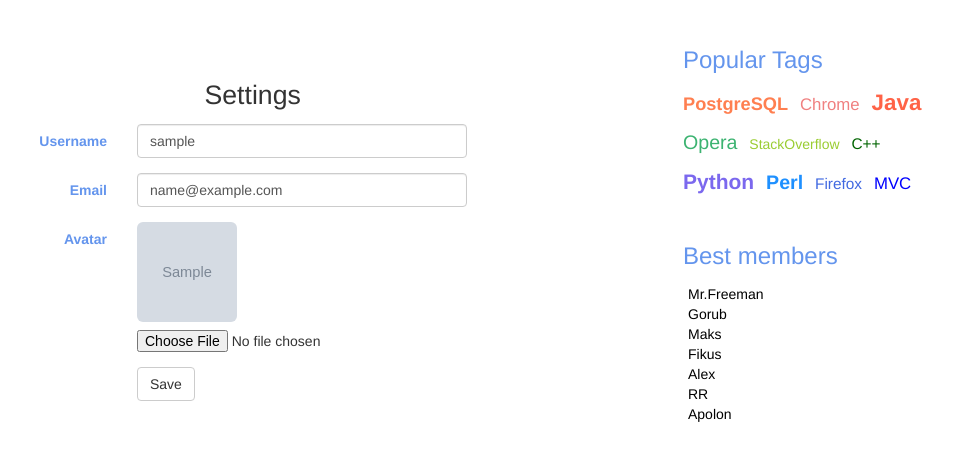
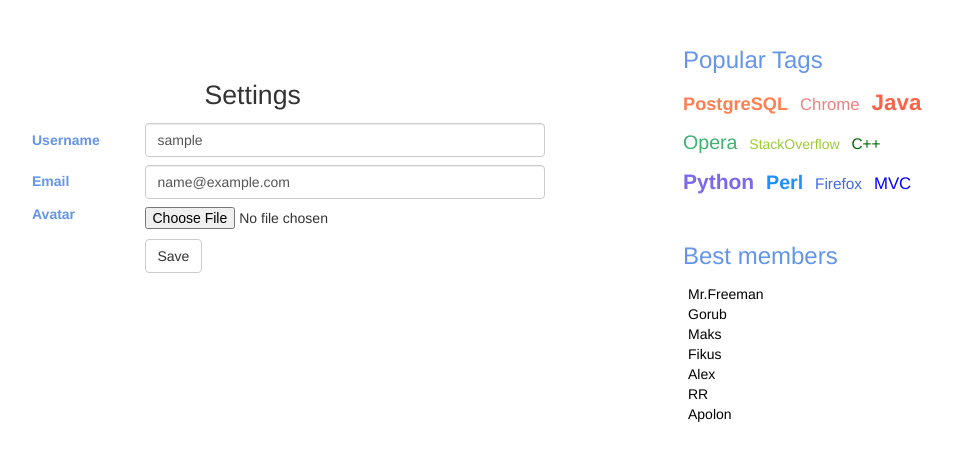
Before and after one commit to Meganster/Homework-RIP, a Django app: page /settings in a window 1280 px wide. Shown: the part 59-520 px from the top of the page, without its empty margins (203-1156 px from the left). Run offline with Django 3.2, Linux system fonts and the light colour scheme; a user stored in the database is signed in; tables that the repository leaves empty hold one stand-in row (values such as "Sample post"); grey boxes marked "Sample" are stand-in pictures; some libraries are stand-ins or nearby versions.

Commit message:
Update login and reg

```diff
--- a/ask_app/forms.py
+++ b/ask_app/forms.py
@@ -199,17 +199,20 @@ class ProfileForm(forms.Form):
 
     def clean_username(self):
         username = self.cleaned_data["username"]
-        users_with_username = UserProfile.objects.filter(username=username)
-        if len(users_with_username) > 0 and self.profile_edited.username != username:
+        users_with_this_username = UserProfile.objects.filter(username=username)
+        if len(users_with_this_username) > 0 and self.profile_edited.username != username:
             self.add_error(None, "User with username " + username + " already exists")
             self.cleaned_data["username"] = self.profile_edited.username
-            print(self.cleaned_data["username"])
-            return self.cleaned_data
+        return self.cleaned_data["username"]
+        #return self.username  # if username is using by other user
 
     def clean_email(self):
         email = self.cleaned_data["email"]
-        users_with_email = UserProfile.objects.filter(email=email)
-        if len(users_with_email) > 0 and self.profile_edited.email != email:
+        users_with_this_email = UserProfile.objects.filter(email=email)
+        if len(users_with_this_email) > 0 and self.profile_edited.email != email:
             # it means that there is some other user with selected email
             self.add_error(None, "User with email " + email + " already exists")
             return self.profile_edited.email
+        else:
+            return self.cleaned_data["email"]
+        #return self.email  # if email is using by other user
--- a/ask_app/views.py
+++ b/ask_app/views.py
@@ -2,7 +2,7 @@
 from django.http import HttpRequest, HttpResponse
 from django.shortcuts import render
 from django.core.paginator import Paginator, EmptyPage, PageNotAnInteger
-from django.contrib.auth import authenticate, login, logout
+from django.contrib.auth import authenticate, login as l_in, logout as l_out
 from django.http import HttpResponseRedirect
 from django.http.response import Http404, JsonResponse
 from django.contrib.auth.decorators import login_required
@@ -73,6 +73,7 @@ def paginate(objects_list, request, page_objects_num=20):
 def _get_user_context(request, context):
     if request.user.is_authenticated():
         context['user_logged_in'] = True
+        #context['user'] = UserProfile.objects.get_or_create(username=request.user.username)
         context['user'] = UserProfile.objects.get(username=request.user.username)
     else:
         context['user_logged_in'] = False
@@ -80,7 +81,7 @@ def _get_user_context(request, context):
 
 
 def login(request):
-    if request.user.is_authenticated:
+    if request.user.is_authenticated():
         context = {}
         context = _get_user_context(request, context)
         return render(request, 'index.html', context)
@@ -93,9 +94,9 @@ def login(request):
         if form.is_valid():
             username = form.cleaned_data["username"]
             password = form.cleaned_data["password"]
-            user = authenticate(request=request, username=username, password=password) # try auth
-            if user is not None:  # if auth is success
-                login(request, user)  # start session
+            user_auth = authenticate(username=username, password=password)  # try auth
+            if user_auth is not None:  # if auth is success
+                l_in(request, user_auth)  # start session
                 return HttpResponseRedirect("/success")
             else:  # else, auth gone wrong
                 form.add_error(None, "Username or password is incorrect")
@@ -104,7 +105,7 @@ def login(request):
 
 
 def registration(request):
-    if request.user.is_authenticated:
+    if request.user.is_authenticated():
         context = {}
         context = _get_user_context(request, context)
         return render(request, 'index.html', context)
@@ -114,23 +115,24 @@ def registration(request):
         register_form = RegisterForm(request.POST, request.FILES)
         if register_form.is_valid():
             new_profile = register_form.save()
-            login(request, new_profile)
+            l_in(request, new_profile)
             return HttpResponseRedirect("/success")
     return render(request, 'registration.html', {'form': register_form})
 
 
 def success(request):
-    context = _get_user_context(request)
+    context = {}
+    context = _get_user_context(request, context)
     if request.user.is_authenticated():
         context['success'] = True
         return render(request, 'success.html', context)
     else:
         return render(request, 'success.html', {"success": False})
 
-
+@login_required()
 def logout(request):
     if request.user.is_authenticated():
-        logout(request)
+        l_out(request)
         return HttpResponseRedirect('/')
     else:
         return HttpResponseRedirect('/')
@@ -143,7 +145,9 @@ def logout(request):
 @login_required()
 def settings(request):
     user = request.user
-    _profile = UserProfile.objects.filter(id=user.id).last()
+    _profile = UserProfile.objects.filter(user_ptr_id=user.id).last()
+    print("=====================")
+    print(user.id)
 
     if request.POST:
         form = ProfileForm(request.POST, request.FILES, _profile)
--- a/ask_vanyashkin/settings.py
+++ b/ask_vanyashkin/settings.py
@@ -59,6 +59,7 @@ TEMPLATES = [
              'APP_DIRS': True,
              'OPTIONS': {
              'context_processors': [
+                                    'django.template.context_processors.media',
                                     'django.template.context_processors.debug',
                                     'django.template.context_processors.request',
                                     'django.contrib.auth.context_processors.auth',
--- a/templates/login.html
+++ b/templates/login.html
@@ -13,9 +13,9 @@
     <form method="POST">
         {% csrf_token %}
         <div class="content">
-            {% if errors %}
+            {% if form.non_field_errors  %}
                 <div class="form-group">
-                    {% for error in errors %}
+                    {% for error in form.non_field_errors %}
                         <div class="error">
                             {{ error }}
                         </div>
--- a/templates/nav-with-login.html
+++ b/templates/nav-with-login.html
@@ -26,7 +26,7 @@
     <ul class="nav navbar-nav pull-right">
         <li><a href="{% url 'ask' %}" class="ask" style="color: cornflowerblue">ASK</a></li>
         {% load static %}
-        <li><img src="uploads/{{ user.avatar }}" alt="user_avatar" height="40" width="40" class="img-rounded avatar"></li>
+        <li><img src="{{ MEDIA_URL }}/{{ user.avatar }}" alt="user_avatar" height="40" width="40" class="img-rounded avatar"></li>
 
         <li class="dropdown">
             <a href=""
--- a/templates/question.html
+++ b/templates/question.html
@@ -90,13 +90,14 @@
         </div> <!--/.answer -->
     {% endfor %}
 
-
+    {% if user_logged_in %}
         <div class="row user-answer">
             <div class="form-group">
                 <textarea class="form-control" rows="3" placeholder="Enter your answer" id="textQuestion"></textarea>
                 <button type="submit" class="btn btn-default button-answer">Answer</button>
             </div>
         </div> <!--/.user answer -->
+    {% endif %}
 {% endblock %}
 
 
--- a/templates/settings.html
+++ b/templates/settings.html
@@ -10,32 +10,32 @@
 
 {% block content %}
     <p class="header-login">Settings</p>
-    <form id="form-login" class="form-horizontal">
+    <form id="form-login" method="POST" enctype="multipart/form-data">
+        {% csrf_token %}
         <div class="form-group">
-            <label class="col-sm-3 control-label blue-text-color">Username</label>
+            <label class="col-sm-3 control-label-login blue-text-color">Username</label>
             <div class="col-sm-9">
-                <input type="text" class="form-control" placeholder="Nickname" value="{{ user.username }}">
+                {{ form.username }}
             </div>
         </div>
 
         <div class="form-group">
-            <label class="col-sm-3 control-label blue-text-color">Email</label>
+            <label class="col-sm-3 control-label-passwrd blue-text-color">Email</label>
             <div class="col-sm-9">
-                <input type="email" class="form-control" placeholder="Email" value="{{ user.email }}">
+                {{ form.email }}
             </div>
         </div>
 
         <div class="form-group">
-            <label class="col-sm-3 control-label blue-text-color">Avatar</label>
-            <div class="col-sm-9">
-                <img src="uploads/{{ user.avatar }}" alt="user_avatar" height="100" width="100" class="img-rounded">
-                <input type="file" id="InputFile" style="margin-top: 8px">
+            <label class="col-sm-3 control-label-passwrd blue-text-color" style="margin-top: 5px">Avatar</label>
+            <div class="col-sm-9" style="margin-top: 8px">
+                {{ form.avatar }}
             </div>
         </div>
 
-        <div class="form-group">
-            <div class="col-sm-offset-3 col-sm-9">
-                <button type="submit" class="btn btn-default">Save</button>
+        <div>
+            <div class="col-sm-offset-3 col-sm-9"  style="margin-top: 10px">
+                <button action="submit" class="btn btn-default">Save</button>
             </div>
         </div>
     </form>
```
Also changed, not shown: templates/registration.html (+11 -41 lines), uploads/avatar/2017/12/24/avatar5.jpg (added), uploads/avatar/2017/12/24/расп2.jpg (added). Lines whose indentation alone changed are shown as unchanged.
